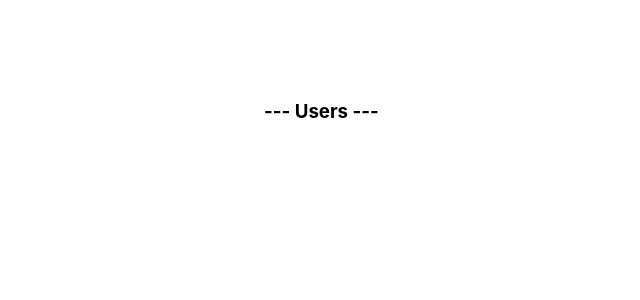
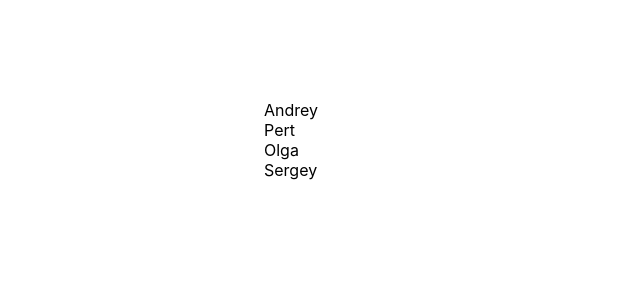
Before and after one commit to AndreyZaytsev90/MyRepository, a React (Create React App) app in the folder IT-KAMASUTRA/tempyarn/my-app/: page / in a window 1280 px wide. Shown: the top 300 px of the page, without its empty margins (116-756 px from the left). Built offline with nearby package versions, Linux system fonts and the light colour scheme.

Commit message:
Change files

```diff
--- a/IT-KAMASUTRA/tempyarn/my-app/src/App.tsx
+++ b/IT-KAMASUTRA/tempyarn/my-app/src/App.tsx
@@ -13,6 +13,7 @@ import UnControlledInput, {
     TrackValueOfUncontrolledInput
 } from "./components/(Un)controlledInput/(Un)controlledInput";
 import {v1} from "uuid";
+import {Select} from "./components/Select/Select";
 
 
 function App(props: any) {
@@ -23,7 +24,7 @@ function App(props: any) {
     let [accordionCollapsed, setAccordionCollapsed] = useState<boolean>(true)
     let [indicator, setIndicator] = useState(false)
 
-    const onClickCallback = () => alert("some item was clicked!")
+    const onClickCallback = (id: string) => alert(`user with ID ${id} should be happy!`)
 
 
     console.log("App rendering")
@@ -38,7 +39,7 @@ function App(props: any) {
             {/* <Rating value={ratingValue}
                     onClick={setRatingValue}/>
             <UncontrolledRating/>*/}
-            <Accordion
+            {/*<Accordion
                 titleValue={"Users"}
                 collapsed={accordionCollapsed}
                 onChange={() => setAccordionCollapsed(!accordionCollapsed)}
@@ -48,9 +49,17 @@ function App(props: any) {
                     {title: "Pert", id: v1()},
                     {title: "Olga", id: v1()},
                     {title: "Sergey", id: v1()},
-                ]}
-            />
-
+                ]}/>*/}
+            <Select
+                id={v1()}
+                collapsed={accordionCollapsed}
+                onChange={() => setAccordionCollapsed(!accordionCollapsed)}
+                items={[
+                    {title: "Andrey", id: v1()},
+                    {title: "Pert", id: v1()},
+                    {title: "Olga", id: v1()},
+                    {title: "Sergey", id: v1()},
+                ]}/>
             {/* <OnOff indicator={indicator} setIndicator={setIndicator}/>
 
             <UncontrolledOnOff onChange={setIndicator}/> {indicator.toString()}
--- /dev/null
+++ b/IT-KAMASUTRA/tempyarn/my-app/src/components/Select/Select.tsx
@@ -0,0 +1,24 @@
+import React from "react";
+
+type ItemsPropsType = {
+    title: string
+    id: string
+}
+
+type SelectPropsType = {
+    id: string
+    collapsed: boolean
+    onChange: (id: string) => void
+    items: Array<ItemsPropsType>
+}
+
+export function Select(props: SelectPropsType) {
+    return (
+        <div>
+            <div>{props.items.find(item => props.id === item.id)}</div>
+            {props.items.map(item => <div>{item.title}</div>)}
+        </div>
+    )
+}
+/// Завис . как делать дальне не знаю. 19.04.2022
+/// Кабзда как подробно 14-15 урок
```
